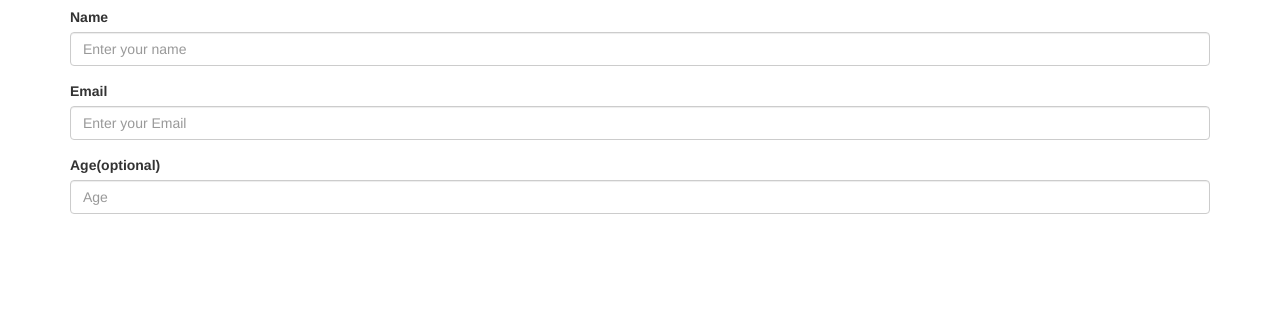
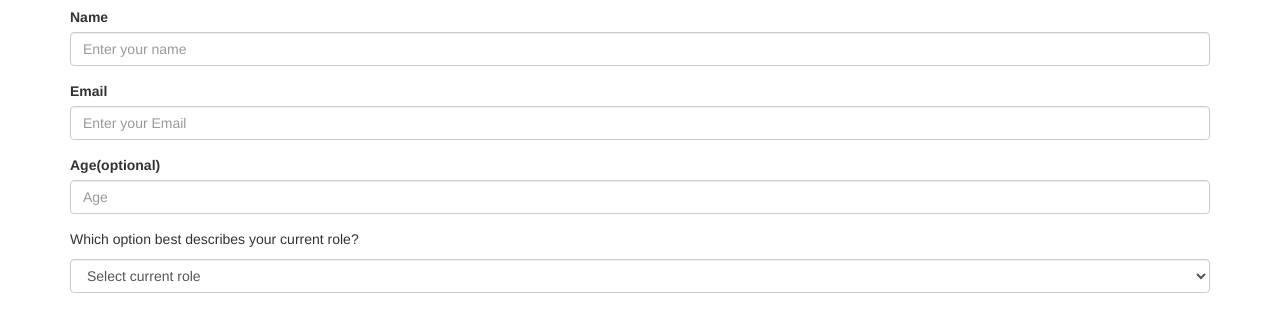
Before and after one commit to shahira-sadat/Trial-Project-Review, a website: page index.html in a window 1280 px wide. Shown: the part 93-424 px from the top of the page. Drawn offline with nearby package versions, Linux system fonts and the light colour scheme.

Commit message:
Add dropdown list of Current role section

```diff
--- a/index.html
+++ b/index.html
@@ -30,6 +30,17 @@
           <label id="labelnumber">Age(optional)</label>
           <input type="number"    class="form-control" name="age"  id="num"  min="10"  max="90"  placeholder="Age"/>
         </div>
+        <div class="form-group">
+          <p>Which option best describes your current role?</p>
+          <select id="drpdown" name="role" class="form-control">
+            <option disabled selected value>Select current role</option>
+            <option value="student">Student</option>
+            <option value="job">Full Time Job</option>
+            <option value="learner">Full Time Learner</option>
+            <option value="preferNo">Prefer not to say</option>
+            <option value="other">Other</option>
+          </select>
+        </div>
 
       </form>
   </body>
```
